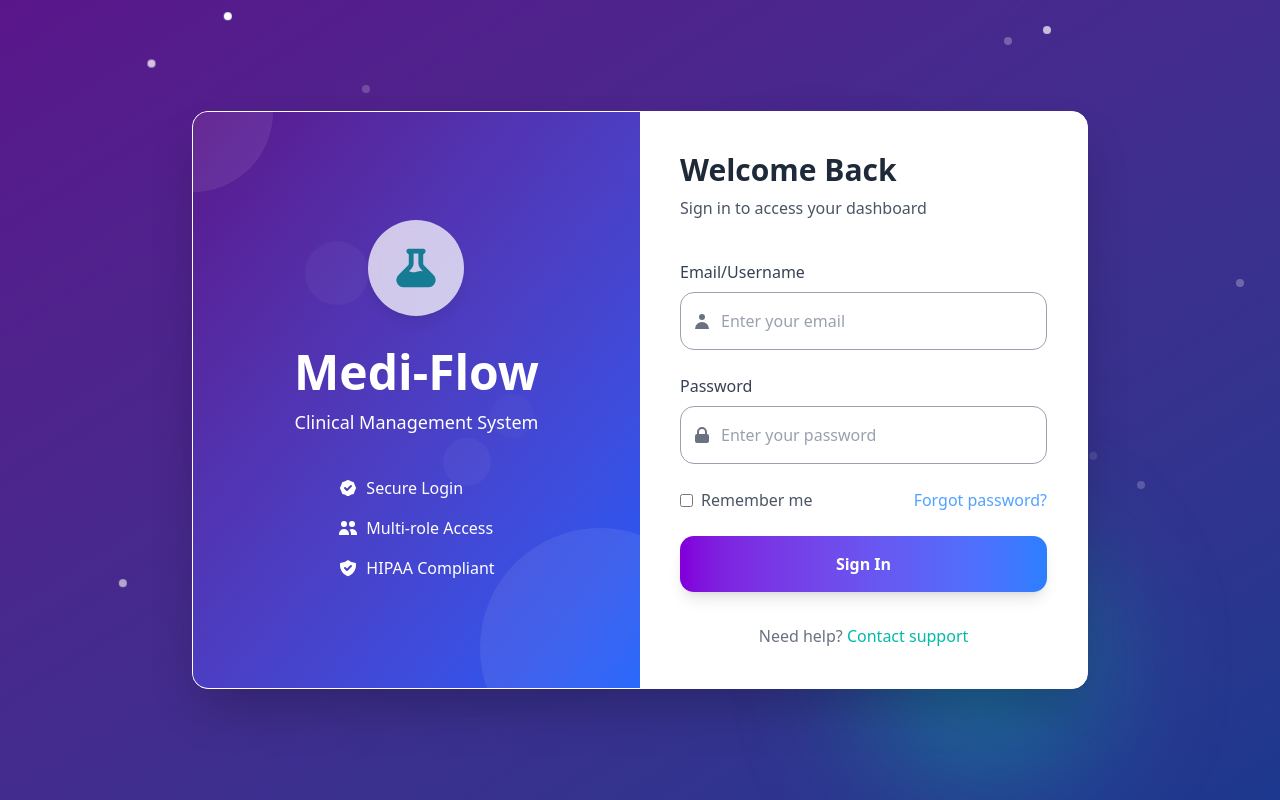
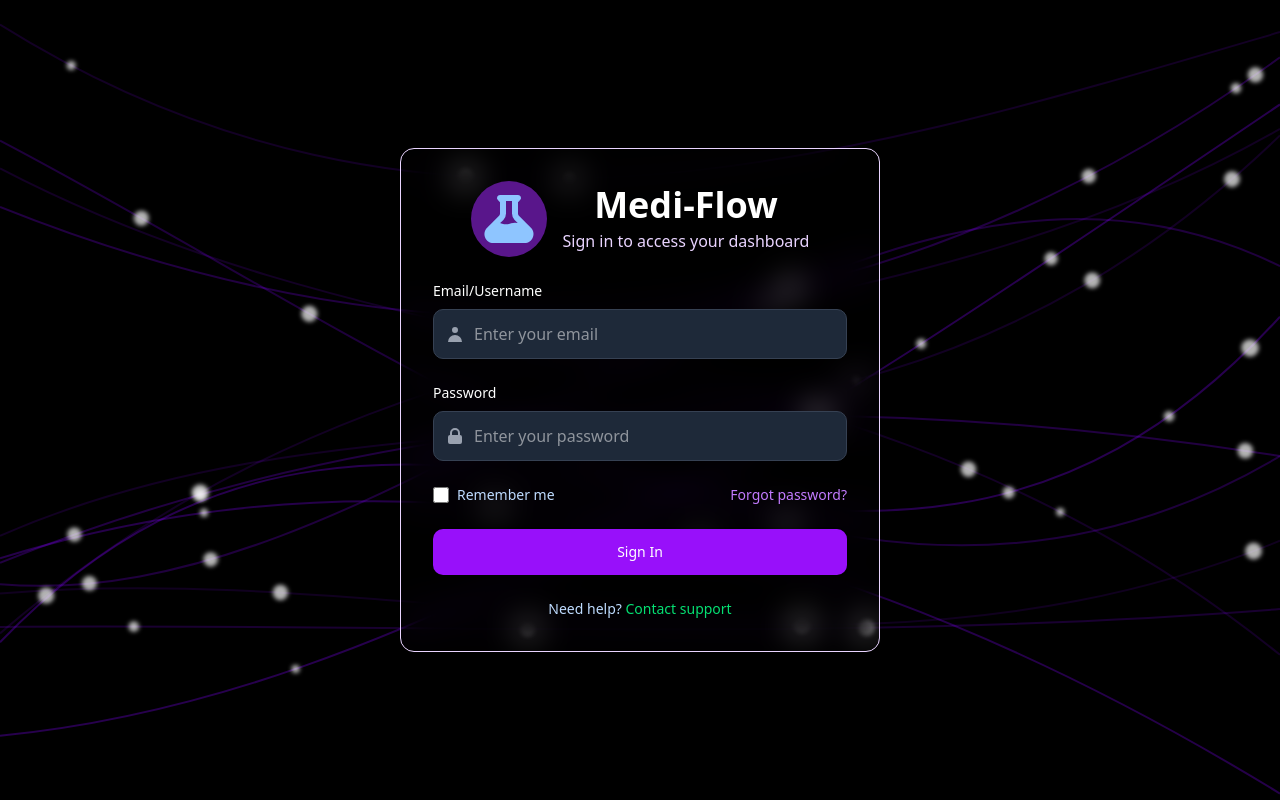
Before and after one commit to cepdnaclk/e20-3yp-MediFlow, a React (Vite) app in the folder code/frontend/: page / in a window 1280 px wide. Built offline with nearby package versions, Linux system fonts and the light colour scheme.

Commit message:
change login window

```diff
--- a/code/frontend/index.html
+++ b/code/frontend/index.html
@@ -2,7 +2,7 @@
 <html lang="en">
   <head>
     <meta charset="UTF-8" />
-    <link rel="icon" type="image/svg+xml" href="/vite.svg" />
+    <link rel="icon" type="image/svg+xml" href="/22.webp" />
 
     <meta name="viewport" content="width=device-width, initial-scale=1.0" />
     <title>Medi-Flow</title>
--- a/code/frontend/src/Login_window.tsx
+++ b/code/frontend/src/Login_window.tsx
@@ -10,6 +10,70 @@ const Login_window = ({ setUser }) => {
 
   const [error, setError] = useState("");
   const navigate = useNavigate();
+  const [strings, setStrings] = useState([]);
+  const [particles, setParticles] = useState([]);
+
+  // Generate random curved strings across the screen
+  useEffect(() => {
+    const generatedStrings = [];
+    const generatedParticles = [];
+
+    // Generate 8 strings
+    for (let i = 0; i < 13; i++) {
+      const startY = Math.random() * window.innerHeight;
+      const endY = Math.random() * window.innerHeight;
+      const controlY1 = Math.random() * window.innerHeight;
+      const controlY2 = Math.random() * window.innerHeight;
+
+      // Create path for string
+      const path = `M 0,${startY} C ${window.innerWidth/3},${controlY1} ${2*window.innerWidth/3},${controlY2} ${window.innerWidth},${endY}`;
+
+      generatedStrings.push({
+        id: i,
+        path,
+        opacity: 0.3 + Math.random() * 0.7 // Random opacity
+      });
+
+      // Create particles for each string
+      for (let j = 0; j < 3; j++) {
+        generatedParticles.push({
+          id: `${i}-${j}`,
+          stringId: i,
+          progress: Math.random(), // Initial position along the path (0-1)
+          speed: 0.002 + Math.random() * 0.0001, // Random speed
+          size: 4 + Math.random() * 5 // Random size
+        });
+      }
+    }
+
+    setStrings(generatedStrings);
+    setParticles(generatedParticles);
+  }, []);
+
+  // Animation loop for particles
+  useEffect(() => {
+    if (particles.length === 0) return;
+
+    const animationFrame = requestAnimationFrame(() => {
+      setParticles(prevParticles =>
+        prevParticles.map(particle => ({
+          ...particle,
+          progress: (particle.progress + particle.speed) % 1
+        }))
+      );
+    });
+
+    return () => cancelAnimationFrame(animationFrame);
+  }, [particles]);
+
+  // Calculate point position along a path
+  const getPointOnPath = (pathElement, progress) => {
+    if (!pathElement) return { x: 0, y: 0 };
+
+    const length = pathElement.getTotalLength();
+    const point = pathElement.getPointAtLength(length * progress);
+    return { x: point.x, y: point.y };
+  };
 
   const handleChange = (e) => {
     setFormData({ ...formData, [e.target.name]: e.target.value });
@@ -75,130 +139,80 @@ const Login_window = ({ setUser }) => {
     }
   };
 
-  // Animated background component for the entire page
-  const AnimatedPageBackground = () => {
   return (
-      <div className="fixed inset-0 -z-10 overflow-hidden">
-        {/* Animated gradient meshes */}
-        <div className="absolute top-0 left-0 w-full h-full bg-gradient-to-br from-purple-900 to-blue-900">
-          {/* Gradient Orbs */}
-          <div className="absolute top-1/4 left-1/4 w-96 h-96 rounded-full bg-purple-800 opacity-20 blur-3xl animate-float-slow"></div>
-          <div className="absolute bottom-1/3 right-1/4 w-80 h-80 rounded-full bg-blue-600 opacity-20 blur-3xl animate-float-reverse"></div>
-          <div className="absolute top-2/3 left-2/3 w-64 h-64 rounded-full bg-teal-500 opacity-10 blur-3xl animate-pulse" style={{ animationDuration: "8s" }}></div>
+    <div className="relative flex items-center justify-center w-full min-h-screen bg-black overflow-hidden">
+      {/* Background animated strings */}
+      <svg className="absolute inset-0 w-full h-full">
+        {strings.map((string) => (
+          <path
+            key={string.id}
+            d={string.path}
+            fill="none"
+            stroke="rgba(128, 0, 255, 0.4)"
+            strokeWidth="2"
+            strokeOpacity={string.opacity}
+            ref={(el) => {
+              if (el) {
+                // Store the path element reference for calculations
+                string.element = el;
+              }
+            }}
+          />
+        ))}
 
-          {/* Grid pattern overlay */}
-          <div className="absolute inset-0 bg-grid-pattern opacity-5"></div>
+        {/* Animated particles along strings */}
+        {particles.map((particle) => {
+          const stringRef = strings.find(s => s.id === particle.stringId)?.element;
+          if (!stringRef) return null;
 
-          {/* Moving particles */}
-          <div className="absolute top-0 left-0 w-full h-full">
-            {Array.from({ length: 20 }).map((_, index) => (
-              <div
-                key={index}
-                className="absolute w-2 h-2 bg-white rounded-full animate-float-particle"
-                style={{
-                  left: `${Math.random() * 100}%`,
-                  top: `${Math.random() * 100}%`,
-                  opacity: 0.1 + Math.random() * 0.3,
-                  animationDuration: `${15 + Math.random() * 30}s`,
-                  animationDelay: `${Math.random() * 10}s`
-                }}
-              ></div>
-            ))}
-          </div>
-
-          {/* Animated lines crossing screen */}
-          <svg className="absolute inset-0 w-full h-full opacity-10" xmlns="http://www.w3.org/2000/svg">
-            <defs>
-              <linearGradient id="lineGradient" x1="0%" y1="0%" x2="100%" y2="100%">
-                <stop offset="0%" stopColor="#8B5CF6" stopOpacity="0.6" />
-                <stop offset="50%" stopColor="#3B82F6" stopOpacity="0.6" />
-                <stop offset="100%" stopColor="#0EA5E9" stopOpacity="0.6" />
-              </linearGradient>
-            </defs>
-
-            <line x1="0%" y1="20%" x2="100%" y2="80%" stroke="url(#lineGradient)" strokeWidth="1" className="animate-dash-slow" />
-            <line x1="0%" y1="80%" x2="100%" y2="20%" stroke="url(#lineGradient)" strokeWidth="1" className="animate-dash-slow" style={{ animationDelay: "2s" }} />
-            <line x1="20%" y1="0%" x2="80%" y2="100%" stroke="url(#lineGradient)" strokeWidth="1" className="animate-dash-slow" style={{ animationDelay: "4s" }} />
-            <line x1="80%" y1="0%" x2="20%" y2="100%" stroke="url(#lineGradient)" strokeWidth="1" className="animate-dash-slow" style={{ animationDelay: "6s" }} />
-          </svg>
-        </div>
-      </div>
-    );
-  };
+          const point = getPointOnPath(stringRef, particle.progress);
 
           return (
-    <div className="min-h-screen flex items-center justify-center px-4 relative">
-      {/* Animated background for the entire page */}
-      <AnimatedPageBackground />
+            <circle
+              key={particle.id}
+              cx={point.x}
+              cy={point.y}
+              r={particle.size}
+              fill="white"
+              fillOpacity="0.7"
+              filter="blur(2px)"
+            />
+          );
+        })}
+      </svg>
 
-      <div className="w-full max-w-4xl bg-white bg-opacity-10 backdrop-blur-xl rounded-2xl shadow-2xl flex overflow-hidden border border-white border-opacity-20 relative z-10">
-        {/* Left Section (Brand) with animations */}
-        <div className="flex-1 bg-gradient-to-br from-purple-900 to-blue-600 p-10 flex flex-col items-center justify-center relative overflow-hidden">
-          {/* Animated background elements */}
-          <div className="absolute top-0 left-0 w-full h-full opacity-20">
-            <div className="absolute w-40 h-40 bg-white rounded-full -top-20 -left-20 opacity-30 animate-pulse"></div>
-            <div className="absolute w-60 h-60 bg-white rounded-full -bottom-20 -right-20 opacity-30 animate-pulse" style={{ animationDelay: "1s" }}></div>
-
-            {/* Additional floating elements with animations */}
-            <div className="absolute w-16 h-16 bg-white rounded-full top-1/4 left-1/4 opacity-20 animate-bounce" style={{ animationDuration: "3s" }}></div>
-            <div className="absolute w-12 h-12 bg-white rounded-full bottom-1/3 right-1/3 opacity-20 animate-bounce" style={{ animationDuration: "4s", animationDelay: "0.5s" }}></div>
-            <div className="absolute w-8 h-8 bg-white rounded-full top-1/2 right-1/4 opacity-20 animate-ping" style={{ animationDuration: "5s" }}></div>
-          </div>
-
-          {/* Brand content with animations */}
-          <div className="relative z-10 flex flex-col items-center">
-            <div className="w-24 h-24 bg-white rounded-full flex items-center justify-center shadow-lg mb-8 bg-opacity-90 backdrop-blur-sm animate-pulse">
-              <svg xmlns="http://www.w3.org/2000/svg" className="h-12 w-12 text-teal-600" viewBox="0 0 20 20" fill="currentColor">
+      {/* Login box */}
+      <div className="z-10 w-120  bg-opacity-5 backdrop-blur-lg rounded-xl p-8 shadow-2xl border border-purple-200 border-opacity-10">
+        <div className="flex items-center mb-6 justify-center">
+          <div className="mr-4 bg-purple-900 bg-opacity-10 p-2 rounded-full">
+            <svg xmlns="http://www.w3.org/2000/svg" className="h-15 w-15 text-blue-300" viewBox="0 0 20 20" fill="currentColor">
               <path fillRule="evenodd" d="M7 2a1 1 0 00-.707 1.707L7 4.414v3.758a1 1 0 01-.293.707l-4 4C.817 14.769 2.156 18 4.828 18h10.343c2.673 0 4.012-3.231 2.122-5.121l-4-4A1 1 0 0113 8.172V4.414l.707-.707A1 1 0 0013 2H7zm2 6.172V4h2v4.172a3 3 0 00.879 2.12l1.027 1.028a4 4 0 00-2.171.102l-.47.156a4 4 0 01-2.53 0l-.563-.187a1.993 1.993 0 00-.114-.035l1.063-1.063A3 3 0 009 8.172z" clipRule="evenodd" />
             </svg>
           </div>
-            <h1 className="text-white text-5xl font-bold mb-3 animate-fadeIn">Medi-Flow</h1>
-            <p className="text-white text-opacity-90 text-lg transform hover:scale-105 transition-all duration-300">Clinical Management System</p>
-
-            <div className="mt-10 space-y-4 text-white text-opacity-80">
-              <div className="flex items-center transform hover:translate-x-2 transition-transform duration-300">
-                <svg xmlns="http://www.w3.org/2000/svg" className="h-5 w-5 mr-2" viewBox="0 0 20 20" fill="currentColor">
-                  <path fillRule="evenodd" d="M6.267 3.455a3.066 3.066 0 001.745-.723 3.066 3.066 0 013.976 0 3.066 3.066 0 001.745.723 3.066 3.066 0 012.812 2.812c.051.643.304 1.254.723 1.745a3.066 3.066 0 010 3.976 3.066 3.066 0 00-.723 1.745 3.066 3.066 0 01-2.812 2.812 3.066 3.066 0 00-1.745.723 3.066 3.066 0 01-3.976 0 3.066 3.066 0 00-1.745-.723 3.066 3.066 0 01-2.812-2.812 3.066 3.066 0 00-.723-1.745 3.066 3.066 0 010-3.976 3.066 3.066 0 00.723-1.745 3.066 3.066 0 012.812-2.812zm7.44 5.252a1 1 0 00-1.414-1.414L9 10.586 7.707 9.293a1 1 0 00-1.414 1.414l2 2a1 1 0 001.414 0l4-4z" clipRule="evenodd" />
-                </svg>
-                <span>Secure Login</span>
-              </div>
-              <div className="flex items-center transform hover:translate-x-2 transition-transform duration-300" style={{ transitionDelay: "0.1s" }}>
-                <svg xmlns="http://www.w3.org/2000/svg" className="h-5 w-5 mr-2" viewBox="0 0 20 20" fill="currentColor">
-                  <path d="M9 6a3 3 0 11-6 0 3 3 0 016 0zM17 6a3 3 0 11-6 0 3 3 0 016 0zM12.93 17c.046-.327.07-.66.07-1a6.97 6.97 0 00-1.5-4.33A5 5 0 0119 16v1h-6.07zM6 11a5 5 0 015 5v1H1v-1a5 5 0 015-5z" />
-                </svg>
-                <span>Multi-role Access</span>
-              </div>
-              <div className="flex items-center transform hover:translate-x-2 transition-transform duration-300" style={{ transitionDelay: "0.2s" }}>
-                <svg xmlns="http://www.w3.org/2000/svg" className="h-5 w-5 mr-2" viewBox="0 0 20 20" fill="currentColor">
-                  <path fillRule="evenodd" d="M2.166 4.999A11.954 11.954 0 0010 1.944 11.954 11.954 0 0017.834 5c.11.65.166 1.32.166 2.001 0 5.225-3.34 9.67-8 11.317C5.34 16.67 2 12.225 2 7c0-.682.057-1.35.166-2.001zm11.541 3.708a1 1 0 00-1.414-1.414L9 10.586 7.707 9.293a1 1 0 00-1.414 1.414l2 2a1 1 0 001.414 0l4-4z" clipRule="evenodd" />
-                </svg>
-                <span>HIPAA Compliant</span>
-              </div>
-            </div>
+          <div className="text-center">
+            <h2 className="text-4xl text-white font-bold mb-1">Medi-Flow</h2>
+            <p className="text-purple-200">Sign in to access your dashboard</p>
           </div>
         </div>
 
-        {/* Right Section (Login Form) with gray borders */}
-        <div className="flex-1 p-10 bg-white bg-opacity-100 backdrop-blur-md">
-          <div className="mb-10">
-            <h2 className="text-3xl text-gray-800 font-bold mb-2">Welcome Back</h2>
-            <p className="text-gray-600 text-opacity-80">Sign in to access your dashboard</p>
-          </div>
         <form className="space-y-6" onSubmit={handleSubmit}>
           {/* Email Input */}
           <div>
-              <label className="block text-gray-700 text-opacity-90 font-medium mb-2">Email/Username</label>
-              <div className="relative group">
-                <svg xmlns="http://www.w3.org/2000/svg" className="h-5 w-5 absolute left-3 top-1/2 transform -translate-y-1/2 text-gray-500 text-opacity-50 group-focus-within:text-teal-400 transition-colors" viewBox="0 0 20 20" fill="currentColor">
+            <label className="block text-white text-sm font-medium mb-2" htmlFor="email">
+              Email/Username
+            </label>
+            <div className="relative">
+              <svg xmlns="http://www.w3.org/2000/svg" className="h-5 w-5 absolute left-3 top-1/2 transform -translate-y-1/2 text-gray-400" viewBox="0 0 20 20" fill="currentColor">
                 <path fillRule="evenodd" d="M10 9a3 3 0 100-6 3 3 0 000 6zm-7 9a7 7 0 1114 0H3z" clipRule="evenodd" />
               </svg>
               <input
                 type="email"
                 id="email"
-                  className="w-full py-4 pl-10 pr-4 rounded-xl bg-white bg-opacity-10 border border-gray-400 focus:border-teal-400 focus:outline-none focus:ring-2 focus:ring-teal-400 focus:ring-opacity-50 text-gray-700 placeholder-gray-400 transition-all"
+                name="email"
+                className="w-full px-4 py-3 pl-10 rounded-lg bg-gray-800 border border-gray-700 text-white focus:outline-none focus:border-blue-500"
                 placeholder="Enter your email"
                 value={formData.email}
-                  onChange={(e) => setFormData({ ...formData, email: e.target.value })}
+                onChange={handleChange}
                 required
               />
             </div>
@@ -206,18 +220,21 @@ const Login_window = ({ setUser }) => {
 
           {/* Password Input */}
           <div>
-              <label className="block text-gray-700 text-opacity-90 font-medium mb-2">Password</label>
-              <div className="relative group">
-                <svg xmlns="http://www.w3.org/2000/svg" className="h-5 w-5 absolute left-3 top-1/2 transform -translate-y-1/2 text-gray-500 text-opacity-50 group-focus-within:text-teal-400 transition-colors" viewBox="0 0 20 20" fill="currentColor">
+            <label className="block text-white text-sm font-medium mb-2" htmlFor="password">
+              Password
+            </label>
+            <div className="relative">
+              <svg xmlns="http://www.w3.org/2000/svg" className="h-5 w-5 absolute left-3 top-1/2 transform -translate-y-1/2 text-gray-400" viewBox="0 0 20 20" fill="currentColor">
                 <path fillRule="evenodd" d="M5 9V7a5 5 0 0110 0v2a2 2 0 012 2v5a2 2 0 01-2 2H5a2 2 0 01-2-2v-5a2 2 0 012-2zm8-2v2H7V7a3 3 0 016 0z" clipRule="evenodd" />
               </svg>
               <input
                 type="password"
                 id="password"
-                  className="w-full py-4 pl-10 pr-4 rounded-xl bg-white bg-opacity-10 border border-gray-400 focus:border-teal-400 focus:outline-none focus:ring-2 focus:ring-teal-400 focus:ring-opacity-50 text-gray-700 placeholder-gray-400 transition-all"
+                name="password"
+                className="w-full px-4 py-3 pl-10 rounded-lg bg-gray-800 border border-gray-700 text-white focus:outline-none focus:border-blue-500"
                 placeholder="Enter your password"
                 value={formData.password}
-                  onChange={(e) => setFormData({ ...formData, password: e.target.value })}
+                onChange={handleChange}
                 required
               />
             </div>
@@ -225,97 +242,38 @@ const Login_window = ({ setUser }) => {
 
           {/* Remember Me & Forgot Password */}
           <div className="flex justify-between items-center">
-              <label className="flex items-center gap-2 text-gray-600 text-opacity-80 cursor-pointer">
+            <label className="flex items-center gap-2 text-blue-200 cursor-pointer">
               <input
                 type="checkbox"
-                  className="rounded bg-white bg-opacity-10 border-gray-400 text-teal-500 focus:ring-teal-400 focus:ring-opacity-50"
+                name="rememberMe"
+                className="h-4 w-4 text-blue-600 focus:ring-blue-500 border-gray-700 rounded"
                 checked={formData.rememberMe}
-                  onChange={(e) => setFormData({ ...formData, rememberMe: e.target.checked })}
+                onChange={handleChange}
               />
-                <span>Remember me</span>
+              <span className="text-sm">Remember me</span>
             </label>
-              <a href="#" className="text-blue-400 hover:text-black transition-colors">Forgot password?</a>
+            <a href="#" className="text-sm font-medium text-purple-400 hover:text-blue-300">Forgot password?</a>
           </div>
 
           {/* Submit Button */}
           <button
             type="submit"
             id="submit"
-              className="w-full py-4 rounded-xl bg-gradient-to-r from-purple-700 to-blue-500 text-white font-bold shadow-lg hover:from-teal-700 hover:to-emerald-700 focus:outline-none focus:ring-2 focus:ring-teal-400 focus:ring-opacity-50 transition-all transform hover:scale-105"
+            className="w-full flex justify-center py-3 px-4 border border-transparent rounded-lg shadow-sm text-sm font-medium text-white bg-purple-600 hover:bg-purple-700 focus:outline-none focus:ring-2 focus:ring-offset-2 focus:ring-blue-500"
           >
             Sign In
           </button>
 
           {/* Error Message */}
-            {error && <p className="text-red-500 font-medium">{error}</p>}
+          {error && <p className="text-red-400 font-medium text-center">{error}</p>}
         </form>
 
-          <div className="mt-8 text-center text-gray-500 text-opacity-70">
-            <p>Need help? <a href="#" className="text-teal-500 hover:text-teal-400">Contact support</a></p>
+        <div className="mt-6 text-center">
+          <p className="text-sm text-blue-200">
+            Need help? <a href="#" className="font-medium text-green-400 hover:text-green-300">Contact support</a>
+          </p>
         </div>
       </div>
-      </div>
-
-      {/* Add CSS for custom animations */}
-      <style>{`
-        /* Define grid pattern */
-        .bg-grid-pattern {
-          background-image:
-            linear-gradient(to right, rgba(251, 251, 251, 0.13) 1px, transparent 1px),
-            linear-gradient(to bottom, rgba(255, 255, 255, 0.05) 1px, transparent 1px);
-          background-size: 50px 50px;
-        }
-
-        @keyframes fadeIn {
-          from { opacity: 0; transform: translateY(-10px); }
-          to { opacity: 0.5; transform: translateY(0); }
-        }
-
-        @keyframes float-slow {
-          0% { transform: translate(0, 0); }
-          50% { transform: translate(-30px, 20px); }
-          100% { transform: translate(0, 0); }
-        }
-
-        @keyframes float-reverse {
-          0% { transform: translate(0, 0); }
-          50% { transform: translate(30px, -20px); }
-          100% { transform: translate(0, 0); }
-        }
-
-        @keyframes float-particle {
-          0% { transform: translate(0, 0); opacity: 0; }
-          10% { opacity: 1; }
-          90% { opacity: 1; }
-          100% { transform: translate(100px, -100px); opacity: 0; }
-        }
-
-        @keyframes dash-slow {
-          0% { stroke-dasharray: 0, 1500; stroke-dashoffset: 0; opacity: 0; }
-          2% { opacity: 1; }
-          100% { stroke-dasharray: 1500, 1500; stroke-dashoffset: -1500; opacity: 0; }
-        }
-
-        .animate-fadeIn {
-          animation: fadeIn 1.5s ease-out;
-        }
-
-        .animate-float-slow {
-          animation: float-slow 15s ease-in-out infinite;
-        }
-
-        .animate-float-reverse {
-          animation: float-reverse 18s ease-in-out infinite;
-        }
-
-        .animate-float-particle {
-          animation: float-particle 30s linear infinite;
-        }
-
-        .animate-dash-slow {
-          animation: dash-slow 20s linear infinite;
-        }
-      `}</style>
     </div>
   );
 };
```
Also changed, not shown: code/frontend/public/22.webp (added). Lines whose indentation alone changed are shown as unchanged.
